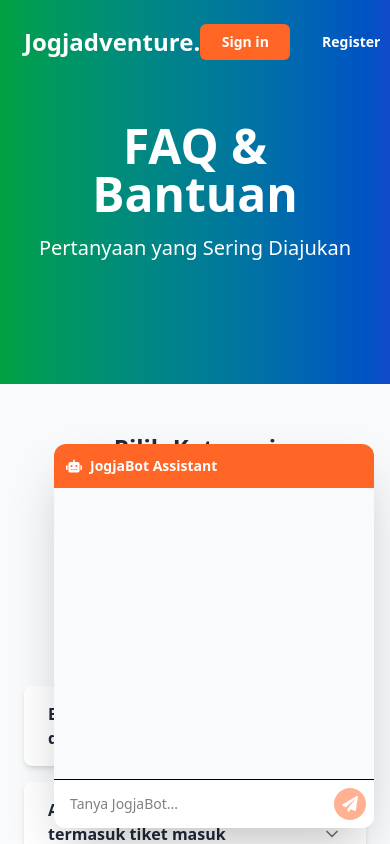
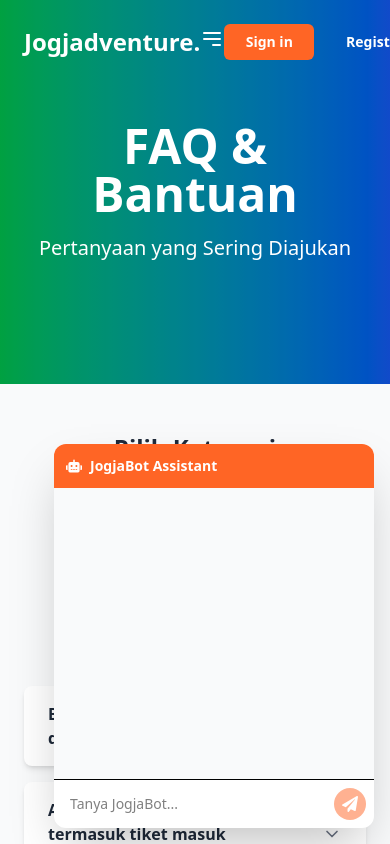
Before and after one commit to aziyah-pixel/jogjadventure_capstone_project, a React (Vite) app: page /faq in a window 390 px wide. Shown: the top 844 px of the page. Built offline with nearby package versions, Linux system fonts and the light colour scheme.

Commit message:
responsif navbar

```diff
--- a/src/components/Navbar.tsx
+++ b/src/components/Navbar.tsx
@@ -5,6 +5,7 @@
 function Navbar() {
   const [hovered, setHovered] = useState<"signin" | "register" | null>(null);
   const [scrolled, setScrolled] = useState(false);
+  const [isOpen, setIsOpen] = useState(false); // State untuk menu hamburger
 
   useEffect(() => {
     const handleScroll = () => {
@@ -15,11 +16,8 @@
     return () => window.removeEventListener("scroll", handleScroll);
   }, []);
 
-  // Ripple Effect Function
   const createRipple = (event: React.MouseEvent<HTMLButtonElement>) => {
     const button = event.currentTarget;
-
-    // Hapus ripple sebelumnya
     const existingRipple = button.querySelector(".ripple");
     if (existingRipple) existingRipple.remove();
 
@@ -47,12 +45,53 @@
         Jogjadventure<span className="text-white">.</span>
       </Link>
 
+      {/* Tombol Hamburger untuk Mobile */}
+      <div className="md:hidden">
+        <button
+          onClick={() => setIsOpen(!isOpen)}
+          className="text-white focus:outline-none"
+        >
+          {isOpen ? (
+            <svg
+              xmlns="http://www.w3.org/2000/svg"
+              className="h-6 w-6"
+              fill="none"
+              viewBox="0 0 24 24"
+              stroke="currentColor"
+            >
+              <path
+                strokeLinecap="round"
+                strokeLinejoin="round"
+                strokeWidth={2}
+                d="M6 18L18 6M6 6l12 12"
+              />
+            </svg>
+          ) : (
+            <svg
+              xmlns="http://www.w3.org/2000/svg"
+              className="h-6 w-6"
+              fill="none"
+              viewBox="0 0 24 24"
+              stroke="currentColor"
+            >
+              <path
+                strokeLinecap="round"
+                strokeLinejoin="round"
+                strokeWidth={2}
+                d="M4 6h16M4 12h16m-7 6h7"
+              />
+            </svg>
+          )}
+        </button>
+      </div>
+
+      {/* Menu untuk Desktop */}
       <div className="hidden md:flex gap-6 text-sm text-white">
         <Link to="/" className="cursor-pointer hover:text-secondary transition">
           Home
         </Link>
         <Link
-          to="/destination"
+          to="/destinations"
           className="cursor-pointer hover:text-secondary transition"
         >
           Destinations
@@ -71,8 +110,31 @@
         </Link>
       </div>
 
+      {/* Menu Dropdown untuk Mobile */}
+      {isOpen && (
+        <div className="absolute top-16 left-0 w-full bg-white text-black md:hidden">
+          <Link to="/" className="block px-4 py-2 hover:bg-gray-200">
+            Home
+          </Link>
+          <Link
+            to="/destinations"
+            className="block px-4 py-2 hover:bg-gray-200"
+          >
+            Destinations
+          </Link>
+          <Link to="/about" className="block px-4 py-2 hover:bg-gray-200">
+            About
+          </Link>
+          <Link
+            to="/faq"
+            className="block px-4 py-2 hover:bg-gray-200"
+          >
+            FAQ & Bantuan
+          </Link>
+        </div>
+      )}
+
       <div className="flex gap-4 items-center relative w-[200px] h-9">
-        {/* Animated Background */}
         <div
           className={`absolute h-full w-[90px] rounded-md transition-all duration-500 ease-in-out z-0 bg-secondary`}
           style={{
@@ -80,7 +142,6 @@
               hovered === "register" ? "translateX(106px)" : "translateX(0px)",
           }}
         />
-        {/* Sign in Button */}
         <Link
           to="/AuthForm?mode=signin"
           className="relative z-10 w-[90px] h-full"
@@ -94,7 +155,6 @@
             Sign in
           </button>
         </Link>
-        {/* Sign up Button */}
         <Link
           to="/AuthForm?mode=signup"
           className="relative z-10 w-[90px] h-full"
```
